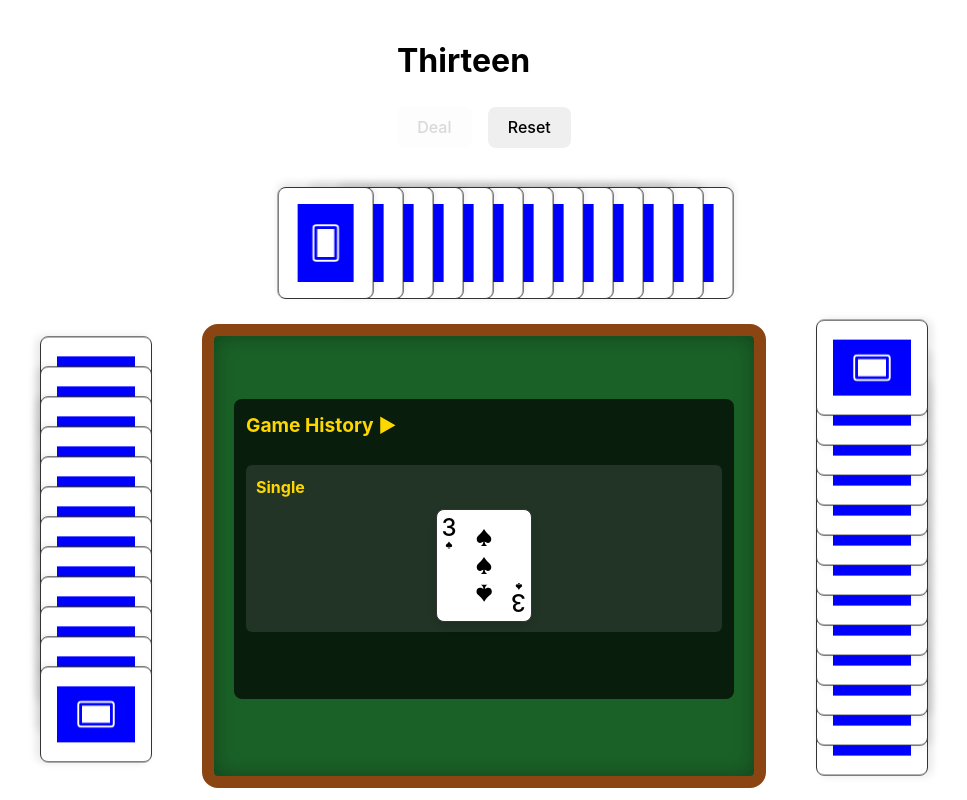
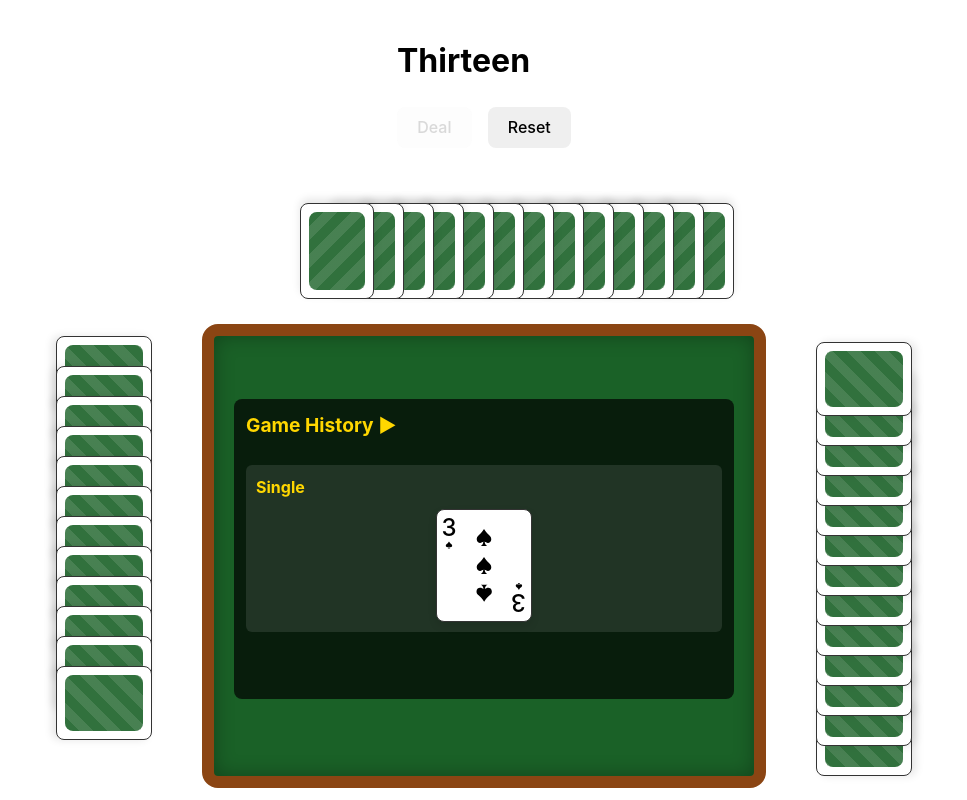
Before and after one commit to kevinphanle/ThirteenCardGame, a React (Vite) app: page / in a window 1280 px wide. Both pictures are taken after a click on the button "Deal". Shown: the top 800 px of the page, without its empty margins (156-1123 px from the left). Built offline with nearby package versions, Linux system fonts and the light colour scheme.

Commit message:
card back ui update

```diff
--- a/src/App.module.css
+++ b/src/App.module.css
@@ -179,18 +179,45 @@
 
 .hidden {
   transform: rotateY(180deg);
+  padding: 0.5em;
 }
 
 .cardBack {
-  background-color: blue; /* Change this to your desired color */
   width: 100%;
   height: 100%;
   display: flex;
   align-items: center;
   justify-content: center;
-  color: white; /* Change this to your desired text color */
-  font-size: 2rem; /* Change this to your desired font size */
+  background-color: #1a6127; /* Green background like a playing card */
+  border-radius: 8px;
+  overflow: hidden;
+  position: relative;
 }
+
+.cardBackPattern {
+  position: absolute;
+  width: 100%;
+  height: 100%;
+  background-image: repeating-linear-gradient(
+    45deg,
+    rgba(255, 255, 255, 0.1),
+    rgba(255, 255, 255, 0.1) 10px,
+    rgba(255, 255, 255, 0.2) 10px,
+    rgba(255, 255, 255, 0.2) 20px
+  );
+}
+
+/* .cardBack:after {
+  content: "";
+  position: absolute;
+  top: 50%;
+  left: 50%;
+  transform: translate(-50%, -50%);
+  width: 80%;
+  height: 80%;
+  border: 2px solid rgba(255, 255, 255, 0.3);
+  border-radius: 4px;
+} */
 
 .selected {
   border: 2px solid #007bff;
@@ -622,6 +649,7 @@
   background-color: #e0f7ff;
   border: 1px solid blue;
   padding: 1rem;
+  height: 300px;
 }
 
 .hand {
--- a/src/Card.tsx
+++ b/src/Card.tsx
@@ -1,7 +1,6 @@
 import React from "react";
 import { Card as CardType } from "./types";
-import styles from './App.module.css'
-
+import styles from "./App.module.css";
 
 interface CardProps {
   card: CardType;
@@ -9,9 +8,9 @@ interface CardProps {
   selected?: boolean;
 }
 
-const Card: React.FC<CardProps> = ({card, onClick, selected}) => {
-
-  const suitColor = card.suit === "Diamonds" || card.suit === "Hearts" ? "red" : "black";
+const Card: React.FC<CardProps> = ({ card, onClick, selected }) => {
+  const suitColor =
+    card.suit === "Diamonds" || card.suit === "Hearts" ? "red" : "black";
 
   const renderSuitArea = () => {
     let len = 0;
@@ -19,60 +18,61 @@ const Card: React.FC<CardProps> = ({card, onClick, selected}) => {
     const obj = {
       J: "jack",
       Q: "queen",
-      K: "king"
-    }
+      K: "king",
+    };
 
     switch (card.rank) {
-      case 'A':
+      case "A":
         len = 1;
         suitAreaClass = `${styles.suitArea} ${styles.ace}`;
         break;
-      case '2':
+      case "2":
         len = 2;
         suitAreaClass = `${styles.suitArea} ${styles.two}`;
         break;
-      case '3':
+      case "3":
         len = 3;
         suitAreaClass = `${styles.suitArea} ${styles.three}`;
         break;
-      case '4':
+      case "4":
         len = 4;
         suitAreaClass = `${styles.suitArea} ${styles.four}`;
         break;
-      case '5':
+      case "5":
         len = 5;
         suitAreaClass = `${styles.suitArea} ${styles.five}`;
         break;
-      case '6':
+      case "6":
         len = 6;
         suitAreaClass = `${styles.suitArea} ${styles.six}`;
         break;
-      case '7':
+      case "7":
         len = 7;
         suitAreaClass = `${styles.suitArea} ${styles.seven}`;
         break;
-      case '8':
+      case "8":
         len = 8;
         suitAreaClass = `${styles.suitArea} ${styles.eight}`;
         break;
-      case '9':
+      case "9":
         len = 9;
         suitAreaClass = `${styles.suitArea} ${styles.nine}`;
         break;
-      case '10':
+      case "10":
         len = 10;
         suitAreaClass = `${styles.suitArea} ${styles.ten}`;
         break;
-      case 'J':
-      case 'Q':
-      case 'K':
+      case "J":
+      case "Q":
+      case "K":
         suitAreaClass = `${styles.suitArea} ${styles[obj[card.rank]]}`;
         return (
           <div className={suitAreaClass}>
             <div
-            className={`${styles.suit} ${styles[card.suit]} ${styles[obj[card.rank]]}` }
-            >
-            </div>
+              className={`${styles.suit} ${styles[card.suit]} ${
+                styles[obj[card.rank]]
+              }`}
+            ></div>
           </div>
         );
       default:
@@ -80,50 +80,46 @@ const Card: React.FC<CardProps> = ({card, onClick, selected}) => {
     }
 
     return (
-      <div
-        className={suitAreaClass}
-        >
+      <div className={suitAreaClass}>
         {Array.from({ length: len }).map((_, index) => (
           <div
             key={index}
             className={`${styles.suit} ${styles[card.suit]}`}
-          >
-
-          </div>
+          ></div>
         ))}
       </div>
-    )
-  }
+    );
+  };
 
   return (
     <div
       onClick={() => onClick && onClick(card)}
-      className={`${styles.card} ${selected ? styles.selected : ""} ${card.hidden ? styles.hidden : ''}`}
+      className={`${styles.card} ${selected ? styles.selected : ""} ${
+        card.hidden ? styles.hidden : ""
+      }`}
       style={{ color: suitColor }}
     >
       {card.hidden ? (
         <div className={styles.cardBack}>
-          <span>🂠</span>
+          <div className={styles.cardBackPattern}></div>
         </div>
       ) : (
         <React.Fragment>
           <div className={styles.topLeft}>
             <p className={styles.number}>{card.rank}</p>
-            <div className={`${styles.suit} ${styles[card.suit]}`} ></div>
+            <div className={`${styles.suit} ${styles[card.suit]}`}></div>
           </div>
 
-          <div className={styles.centerArea}>
-            {renderSuitArea()}
-          </div>
+          <div className={styles.centerArea}>{renderSuitArea()}</div>
 
           <div className={styles.bottomRight}>
             <p className={styles.number}>{card.rank}</p>
-            <div className={`${styles.suit} ${styles[card.suit]}`} ></div>
+            <div className={`${styles.suit} ${styles[card.suit]}`}></div>
           </div>
         </React.Fragment>
       )}
     </div>
-  )
-}
+  );
+};
 
 export default Card;
--- a/src/Player.tsx
+++ b/src/Player.tsx
@@ -134,31 +134,6 @@ const Player: React.FC<PlayerProps> = ({
     () => checkForPossibleCombinations(hand),
     [hand]
   );
-
-  const isCardHigher = (
-    card: CardType,
-    latestPlayedCard: CardType
-  ): boolean => {
-    const rankOrderForComparison =
-      handType === "Pair" || handType === "Single"
-        ? rankOrder
-        : rankOrder.slice(0, -1);
-    // Get the indices of both cards in the rank order array
-    const cardRankIndex = rankOrderForComparison.indexOf(card.rank);
-    const latestCardRankIndex = rankOrderForComparison.indexOf(
-      latestPlayedCard.rank
-    );
-
-    // If ranks are the same, compare by suit
-    if (cardRankIndex === latestCardRankIndex) {
-      return (
-        suitOrder.indexOf(card.suit) > suitOrder.indexOf(latestPlayedCard.suit)
-      );
-    }
-
-    // Compare by rank (higher index means higher rank)
-    return cardRankIndex > latestCardRankIndex;
-  };
 
   const isCardHigherWithType = (
     card: CardType,
```
